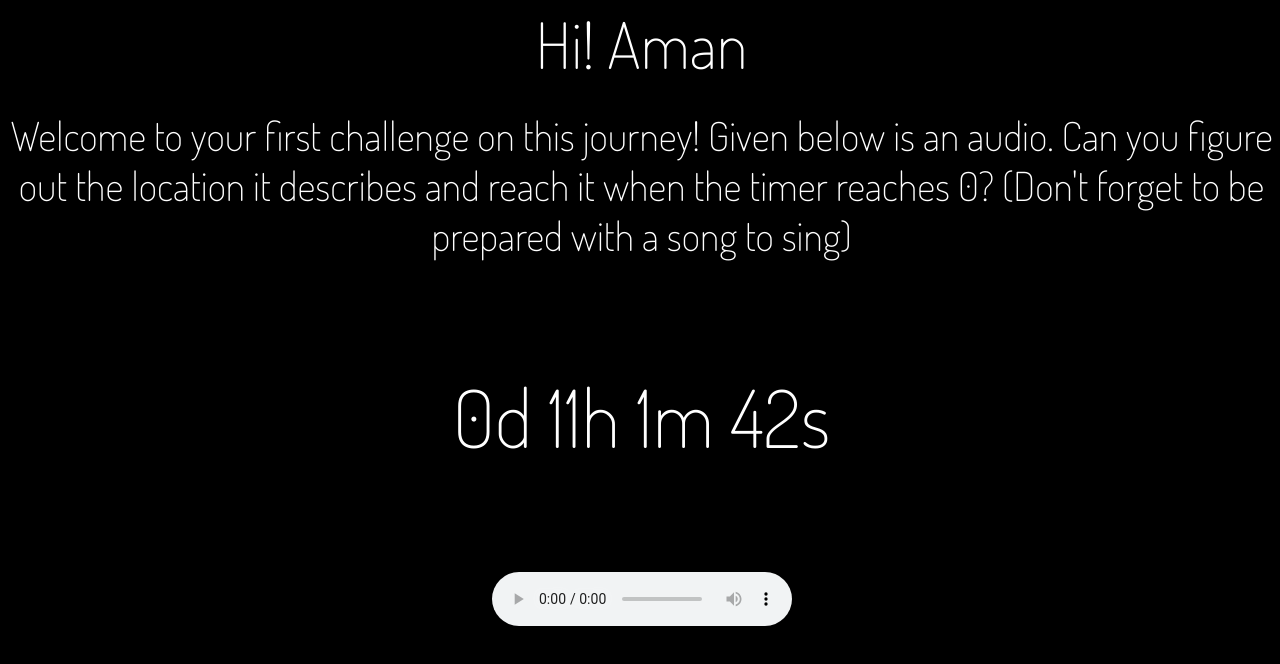
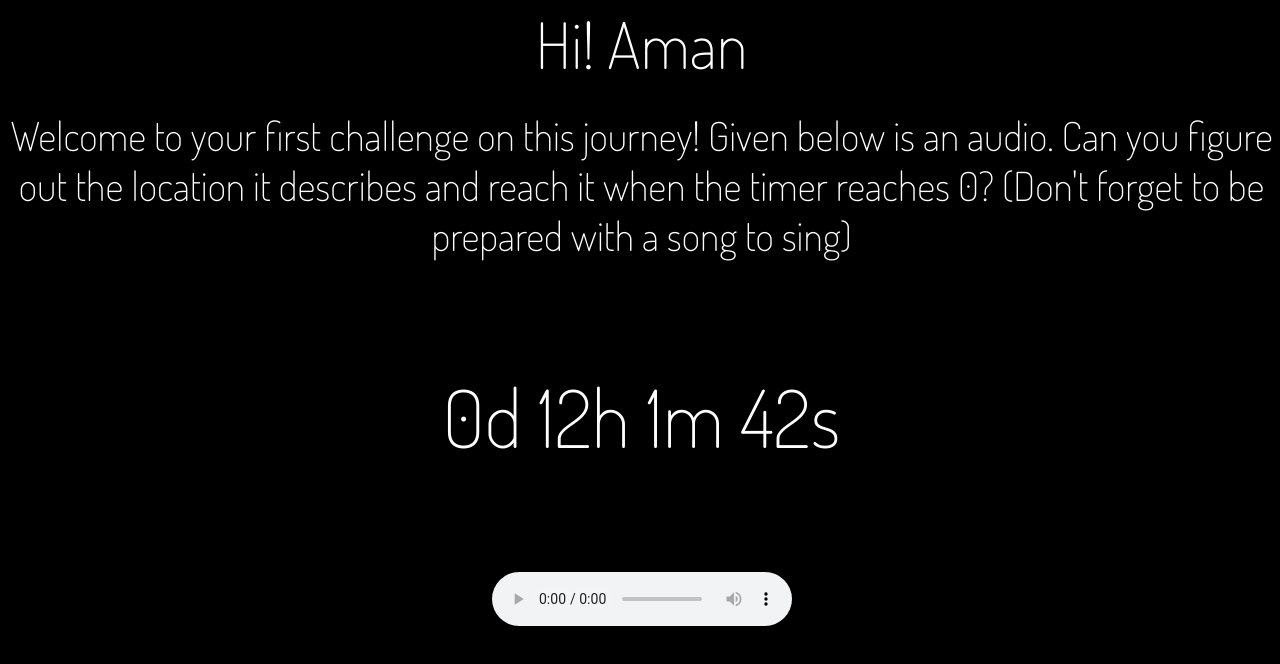
Before and after one commit to hi-aman/hi-aman.github.io, a plain HTML site: page index.html in a window 1280 px wide. Shown: the part 116-780 px from the top of the page. Drawn offline with Linux system fonts and the light colour scheme.

Commit message:
Update index.html

```diff
--- a/index.html
+++ b/index.html
@@ -51,7 +51,7 @@
 
                 <script>
                 // Set the date we're counting down to
-                var countDownDate = new Date("May 01, 2022 18:00:00").getTime();
+                var countDownDate = new Date("May 01, 2022 19:00:00").getTime();
 
                 // Update the count down every 1 second
                 var x = setInterval(function() {
```
